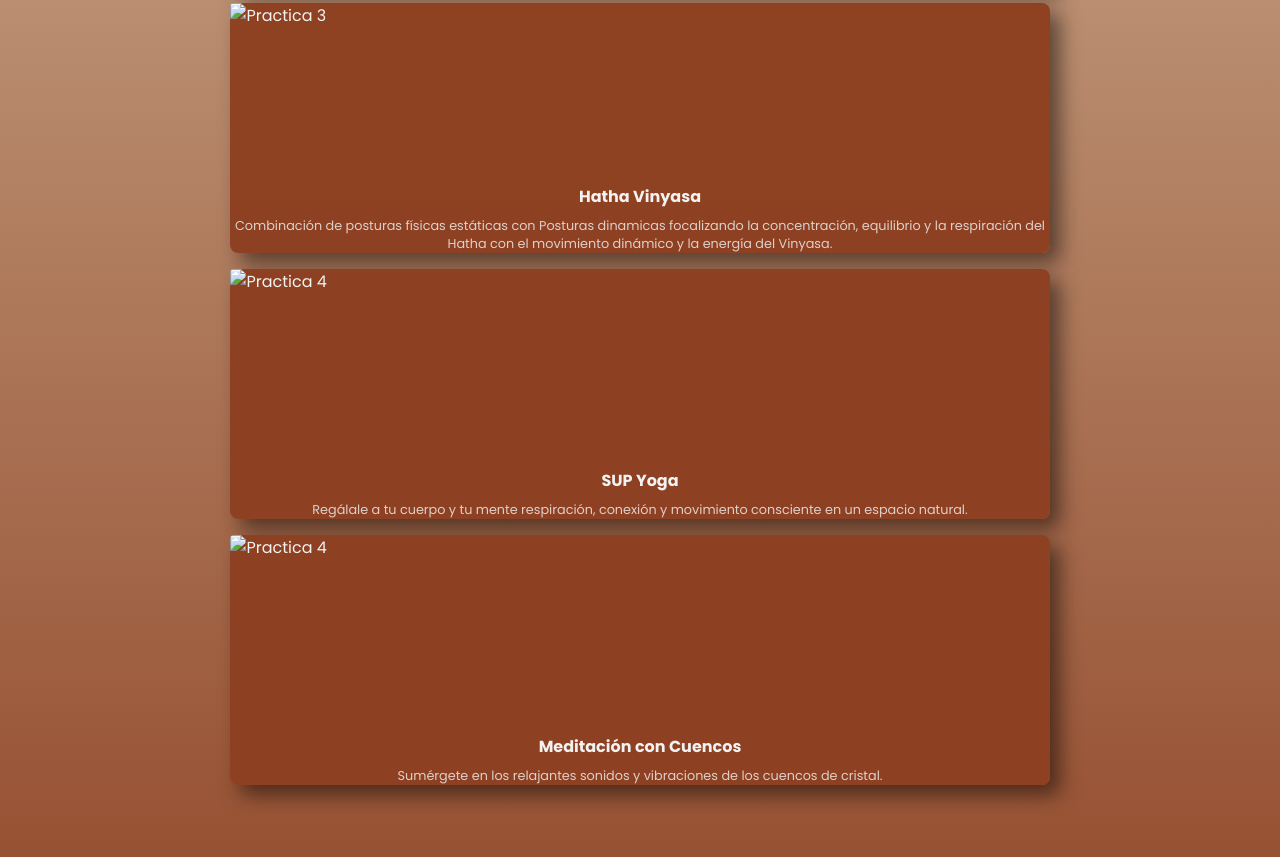
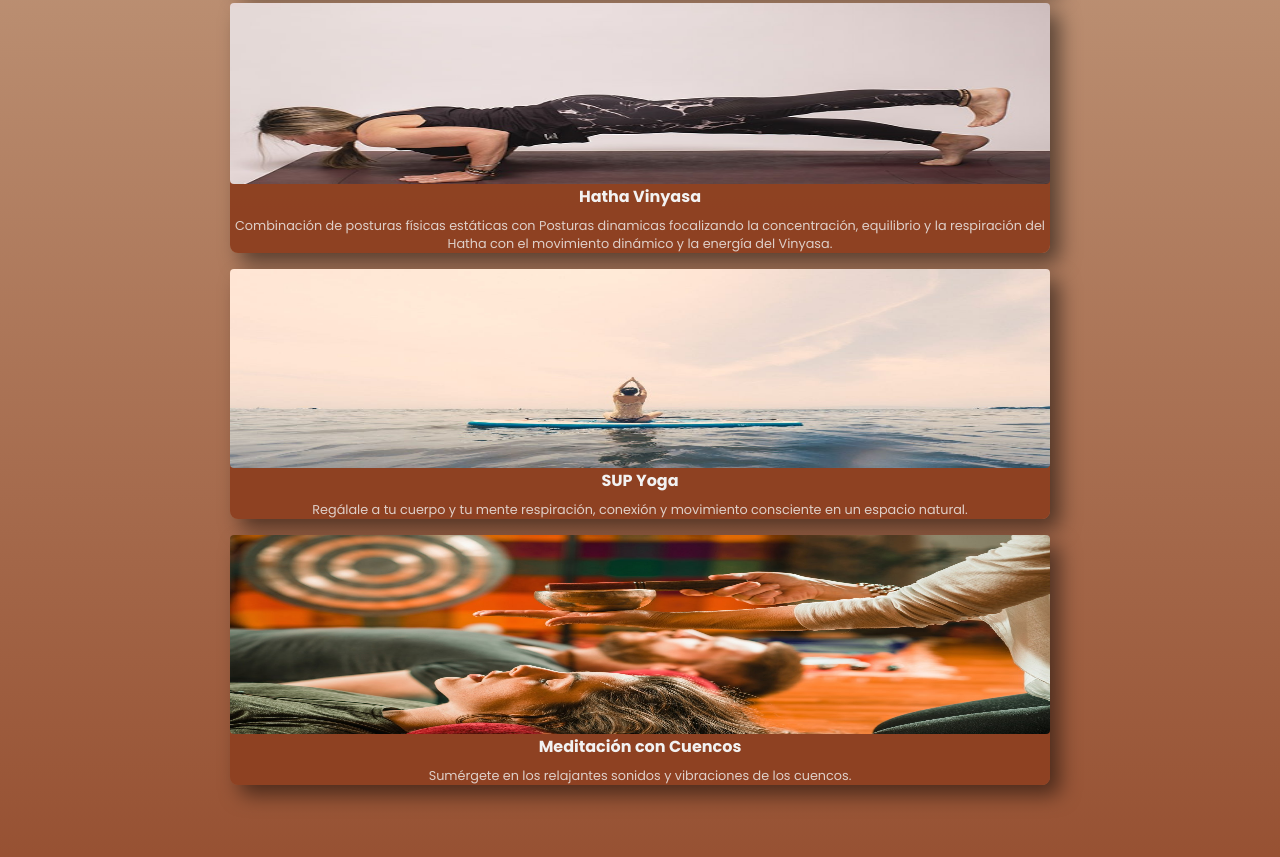
Before and after one commit to Tongaston/Almar-Yoga, a plain HTML site: page index.html in a window 1280 px wide. Shown: the part 2393-3250 px from the top of the page. Drawn offline with Linux system fonts and the light colour scheme.

Commit message:
cards completed

```diff
--- a/index.html
+++ b/index.html
@@ -325,7 +325,7 @@
 
         <div class="practicas-card">
           <div class="practica">
-            <img src="./assets/images/png/Practica-3.png" alt="Practica 3">
+            <img src="./assets/images/Practicas/vinyasa.jpg" alt="Hatha vinyasa">
              <a href="#"> <h4>Hatha Vinyasa</h4></a>
             <p class="paragraph-card">Combinación de posturas físicas estáticas con Posturas dinamicas focalizando la concentración, equilibrio y la respiración del Hatha con el movimiento dinámico y la energía del Vinyasa.</p>
           </div>
@@ -333,7 +333,7 @@
 
         <div class="practicas-card">
           <div class="practica">
-            <img src="./assets/images/png/Practica-4.png" alt="Practica 4">
+            <img src="./assets/images/Practicas/SUP yoga.jpg" alt="SUP Yoga">
             <a href="#"> <h4>SUP Yoga</h4></a>
             <p class="paragraph-card">Regálale a tu cuerpo y tu mente respiración, conexión y movimiento consciente en un espacio natural.</p>
           </div>
@@ -341,9 +341,9 @@
 
         <div class="practicas-card">
           <div class="practica">
-            <img src="./assets/images/png/Practica-4.png" alt="Practica 4">
+            <img src="./assets/images/Practicas/cuencos.jpg" alt="Meditacion con cuencos">
             <a href="#"> <h4>Meditación con Cuencos</h4></a>
-            <p class="paragraph-card">Sumérgete en los relajantes sonidos y vibraciones de los cuencos de cristal.</p>
+            <p class="paragraph-card">Sumérgete en los relajantes sonidos y vibraciones de los cuencos.</p>
           </div>
         </div>
 
```
